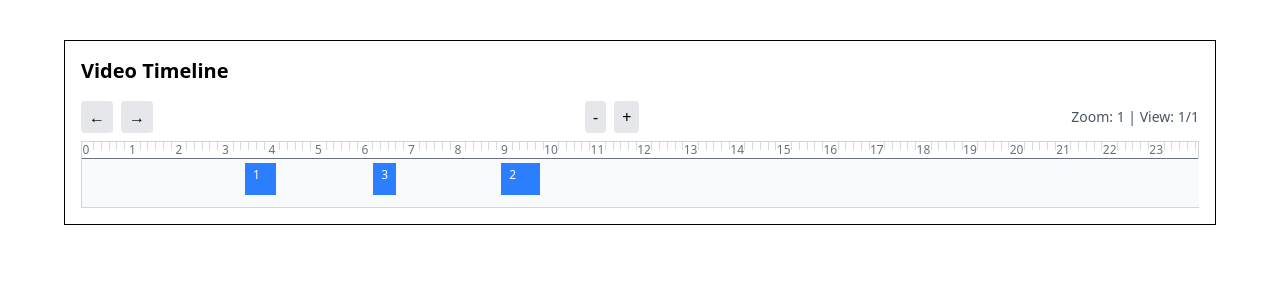
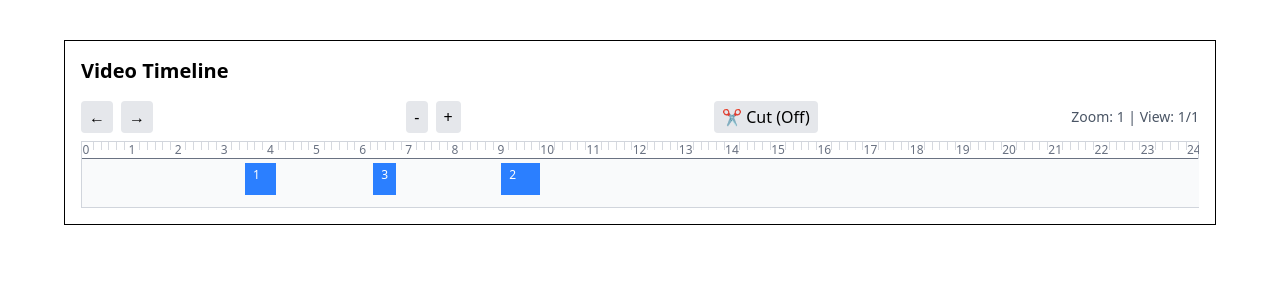
Before and after one commit to TheShenron/vodeo_player, a Preact app: page / in a window 1280 px wide. Shown: the top 300 px of the page. Built offline with nearby package versions, Linux system fonts and the light colour scheme.

Commit message:
timeline done now going to work on styling

```diff
--- a/src/components/Timeline/TimeLabels.jsx
+++ b/src/components/Timeline/TimeLabels.jsx
@@ -2,6 +2,12 @@ import { getTimeSegments } from '../../utils/timeUtils';
 
 export default function TimeLabels({ zoom, viewIndex, width }) {
     const times = getTimeSegments(zoom, viewIndex);
+
+    if (!Array.isArray(times) || times.length < 2) {
+        console.warn("Invalid time segments", times);
+        return null;
+    }
+
     const start = times[0];
     const end = times[times.length - 1];
     const totalMinutes = end.diff(start, 'minutes').minutes;
@@ -19,10 +25,15 @@ export default function TimeLabels({ zoom, viewIndex, width }) {
                     style={{ width: `${segmentWidth}px` }}
                 >
                     {time.minute === 0 ? (
-                        <span>{time.toFormat('H')}</span>
+                        <span>
+                            {(time.hour === 0 && time.minute === 0 && idx === times.length - 1)
+                                ? '24'
+                                : time.toFormat('H')}
+                        </span>
                     ) : (
                         <div class="h-2 w-px bg-gray-400 opacity-40" />
                     )}
+
                 </div>
             ))}
         </div>
--- a/src/components/Timeline/Timeline.jsx
+++ b/src/components/Timeline/Timeline.jsx
@@ -13,6 +13,12 @@ export default function Timeline({ videos }) {
     const { zoom, zoomIn, zoomOut } = useZoom(1, 4, 1, selectedTime, setViewIndex);
     const containerRef = useRef(null);
     const { width } = useElementSize(containerRef);
+
+    const [isCutMode, setIsCutMode] = useState(false);
+    const [cutSelections, setCutSelections] = useState([]);
+    const [cutStart, setCutStart] = useState(null);
+
+    const [hoverTime, setHoverTime] = useState(null);
 
     let startHour = 0;
     let endHour = 24;
@@ -68,6 +74,42 @@ export default function Timeline({ videos }) {
         setViewIndex((prev) => Math.min(prev + 1, maxViewIndex));
     };
 
+    const handleCut = () => {
+
+    }
+
+
+    function isValidSelection(selection, videos) {
+        return videos.some(video => {
+            const videoStart = DateTime.fromISO(video.start);
+            const videoEnd = DateTime.fromISO(video.end);
+
+            // Normalize times to minutes since midnight
+            const videoStartMin = videoStart.hour * 60 + videoStart.minute;
+            const videoEndMin = videoEnd.hour * 60 + videoEnd.minute;
+
+            // Check if any part of the selection overlaps this video
+            return (
+                (selection.start >= videoStartMin && selection.start < videoEndMin) ||
+                (selection.end > videoStartMin && selection.end <= videoEndMin) ||
+                (selection.start <= videoStartMin && selection.end >= videoEndMin)
+            );
+        });
+    }
+
+    function isValidTimePoint(timeInMinutes, videos) {
+        return videos.some(video => {
+            const videoStart = DateTime.fromISO(video.start);
+            const videoEnd = DateTime.fromISO(video.end);
+
+            const videoStartMin = videoStart.hour * 60 + videoStart.minute;
+            const videoEndMin = videoEnd.hour * 60 + videoEnd.minute;
+
+            return timeInMinutes >= videoStartMin && timeInMinutes < videoEndMin;
+        });
+    }
+
+
     return (
         <div class="w-full overflow-x-auto">
             <div class="flex items-center mb-2 justify-between">
@@ -81,6 +123,34 @@ export default function Timeline({ videos }) {
                     <button onClick={zoomIn} class="bg-gray-200 px-2 py-1 rounded">+</button>
                 </div>
 
+                <div class="flex gap-2">
+                    <button
+                        onClick={() => {
+                            setIsCutMode(prev => !prev);
+                            setCutStart(null); // reset any in-progress selection
+                        }}
+                        class={`bg-${isCutMode ? 'red' : 'gray'}-200 px-2 py-1 rounded`}
+                    >
+                        ✂️ Cut {isCutMode ? '(On)' : '(Off)'}
+                    </button>
+
+                    {isCutMode && (
+                        <button
+                            onClick={() => {
+                                setIsCutMode(false);
+                                setCutStart(null);
+                                setCutSelections([]); // ✅ Clear all cut selections
+
+                            }}
+                            class="bg-yellow-200 px-2 py-1 rounded"
+                        >
+                            ❌ Cancel Cut
+                        </button>
+                    )}
+                </div>
+
+
+
                 <span class="text-sm text-gray-600">
                     Zoom: {zoom} | View: {viewIndex + 1}/{maxViewIndex + 1}
                 </span>
@@ -93,6 +163,66 @@ export default function Timeline({ videos }) {
                     const x = e.clientX - rect.left;
                     const clickedMinutes = viewStart + x / pixelsPerMinute;
                     setSelectedTime(clickedMinutes);
+
+                    if (isCutMode) {
+                        if (!isValidTimePoint(clickedMinutes, videos)) {
+                            alert("Invalid selection: click must be within video area.");
+                            return;
+                        }
+
+                        if (cutStart === null) {
+                            // First valid click
+                            setCutStart(clickedMinutes);
+                        } else {
+                            const newSelection = {
+                                start: Math.min(cutStart, clickedMinutes),
+                                end: Math.max(cutStart, clickedMinutes),
+                            };
+
+                            if (isValidSelection(newSelection, videos)) {
+                                setCutSelections(prev => [...prev, newSelection]);
+                                setCutStart(null);
+                            } else {
+                                alert("Invalid selection: range must be within video area.");
+                                setCutStart(null);
+                            }
+                        }
+                    }
+
+
+
+                    // if (isCutMode) {
+                    //     // Cut Mode Logic
+                    //     if (cutStart === null) {
+                    //         setCutStart(clickedMinutes); // First click
+                    //     } else {
+                    //         const newSelection = {
+                    //             start: Math.min(cutStart, clickedMinutes),
+                    //             end: Math.max(cutStart, clickedMinutes),
+                    //         };
+
+                    //         if (isValidSelection(newSelection, videos)) {
+                    //             setCutSelections(prev => [...prev, newSelection]);
+                    //             setCutStart(null); // reset for next selection
+                    //         } else {
+                    //             // invalid selection
+                    //             alert("Invalid selection: must be within video areas.");
+                    //             setCutStart(null);
+                    //         }
+                    //     }
+                    // } else {
+                    //     // Normal click to set marker
+                    //     // setSelectedTime(clickedMinutes);
+                    // }
+                }}
+                onMouseMove={(e) => {
+                    const rect = e.currentTarget.getBoundingClientRect();
+                    const x = e.clientX - rect.left;
+                    const hoveredMinutes = viewStart + x / pixelsPerMinute;
+                    setHoverTime(hoveredMinutes);
+                }}
+                onMouseLeave={() => {
+                    setHoverTime(null);
                 }}
                 class={`relative border border-gray-300 bg-white min-w-[${width}px]`}
             >
@@ -102,6 +232,43 @@ export default function Timeline({ videos }) {
                 {selectedTime !== null && (
                     <Marker selectedTime={selectedTime} viewStart={viewStart} pixelsPerMinute={pixelsPerMinute} />
                 )}
+
+                {cutSelections.map((sel, index) => {
+                    const left = (sel.start - viewStart) * pixelsPerMinute;
+                    const width = (sel.end - sel.start) * pixelsPerMinute;
+
+                    return (
+                        <div
+                            key={index}
+                            class="absolute top-0 h-full bg-blue-200 opacity-50 pointer-events-none"
+                            style={{
+                                left: `${left}px`,
+                                width: `${width}px`
+                            }}
+                        />
+                    );
+                })}
+
+                {hoverTime !== null && (
+                    <>
+                        <div
+                            class="absolute top-0 bottom-0 w-px bg-gray-300 pointer-events-none"
+                            style={{
+                                left: `${(hoverTime - viewStart) * pixelsPerMinute}px`,
+                            }}
+                        />
+                        <div
+                            class="absolute top-0 transform -translate-x-1/2 text-xs text-gray-600 bg-white px-1 border border-gray-300 rounded shadow"
+                            style={{
+                                left: `${(hoverTime - viewStart) * pixelsPerMinute}px`,
+                            }}
+                        >
+                            {DateTime.fromObject({ hour: 0, minute: 0 }).plus({ minutes: hoverTime }).toFormat("HH:mm")}
+                        </div>
+                    </>
+                )}
+
+
             </div>
         </div>
     );
--- a/src/utils/timeUtils.js
+++ b/src/utils/timeUtils.js
@@ -28,7 +28,7 @@ export function getTimeSegments(zoom, viewIndex) {
     const end = DateTime.fromObject({ hour: endHour, minute: 0 });
     let current = start;
 
-    while (current < end) {
+    while (current <= end) {
         times.push(current);
         current = current.plus({ minutes: segmentDuration });
     }
```
Also changed, not shown: src/hooks/useZoom.jsx (+14 -1 lines).
